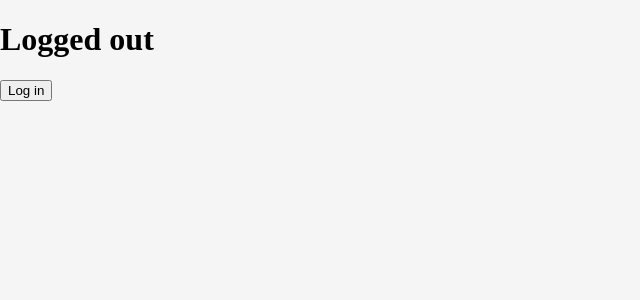
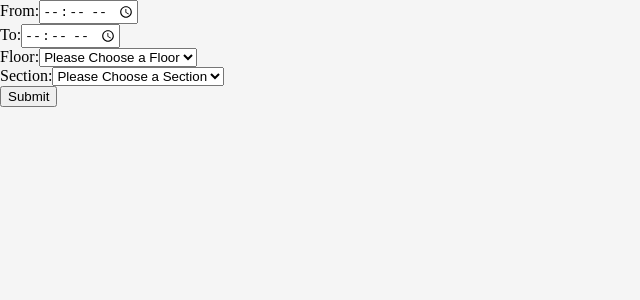
Before and after one commit to VisLaud/CS157C-team7, a React (Create React App) app: page / in a window 1280 px wide. Shown: the top 300 px of the page, without its empty margins (0-640 px from the left). Built offline with nearby package versions, Linux system fonts and the light colour scheme.

Commit message:
removed button and added a new form

```diff
--- a/src/App.js
+++ b/src/App.js
@@ -1,28 +1,19 @@
 import React, { Component } from "react";
-import Button from "./Button";
+import Form from "./Form";
 
 class App extends Component {
   constructor() {
     super();
-    this.state = {
-      status: false,
-    };
+    this.state = {};
     this.clickHandler = this.clickHandler.bind(this);
   }
 
-  clickHandler() {
-    this.setState((prevState) => {
-      return {
-        status: !prevState.status,
-      };
-    });
-  }
+  clickHandler() {}
 
   render() {
     return (
       <div>
-        {this.state.status ? <h1>Logged in</h1> : <h1>Logged out</h1>}
-        <Button clickHandler={this.clickHandler} status={this.state.status} />
+        <Form />
       </div>
     );
   }
--- a/src/Button.js
+++ /dev/null
@@ -1,12 +0,0 @@
-import React from "react";
-
-export default function Button(props) {
-  return (
-    <div>
-      <button type="button" onClick={() => props.clickHandler()}>
-        {props.status ? "Log off" : "Log in"}
-        {console.log(props.status)}
-      </button>
-    </div>
-  );
-}
--- /dev/null
+++ b/src/Form.js
@@ -0,0 +1,101 @@
+import React, { Component } from "react";
+
+class Form extends Component {
+  constructor() {
+    super();
+    this.state = {
+      startTime: "",
+      endTime: "",
+      floor: "",
+      section: "",
+    };
+    this.handleChange = this.handleChange.bind(this);
+  }
+
+  handleChange(event) {
+    const { name, value } = event.target;
+    this.setState({
+      [name]: value,
+    });
+  }
+
+  render() {
+    return (
+      <main>
+        <form>
+          <label>
+            From:
+            <input
+              name="startTime"
+              value={this.state.startTime}
+              type="time"
+              min="09:00"
+              max="17:00"
+              onChange={this.handleChange}
+              required
+            />
+          </label>
+          <br />
+          <label>
+            To:
+            <input
+              name="endTime"
+              value={this.state.endTime}
+              type="time"
+              min="09:00"
+              max="17:00"
+              onChange={this.handleChange}
+              required
+            />
+          </label>
+          <br />
+          <lable>
+            Floor:
+            <select
+              value={this.state.floor}
+              name="floor"
+              onChange={this.handleChange}
+            >
+              <option value="">Please Choose a Floor</option>
+              <option value="1">1</option>
+              <option value="2">2</option>
+              <option value="3">3</option>
+              <option value="4">4</option>
+              <option value="5">5</option>
+            </select>
+          </lable>
+          <br />
+          <lable>
+            Section:
+            <select
+              value={this.state.section}
+              name="section"
+              onChange={this.handleChange}
+            >
+              <option value="">Please Choose a Section</option>
+              <option value="1">1</option>
+              <option value="2">2</option>
+              <option value="3">3</option>
+              <option value="4">4</option>
+              <option value="5">5</option>
+            </select>
+          </lable>
+        </form>
+        <button>Submit</button>
+
+        <h1>
+          {this.state.startTime == "" || this.state.endTime == ""
+            ? null
+            : `Your start time is ${this.state.startTime} and end time is ${this.state.endTime}`}
+        </h1>
+        <h1>
+          {this.state.floor == "" || this.state.section == ""
+            ? null
+            : `And you are going to ${this.state.floor} - ${this.state.section}`}
+        </h1>
+      </main>
+    );
+  }
+}
+
+export default Form;
```
